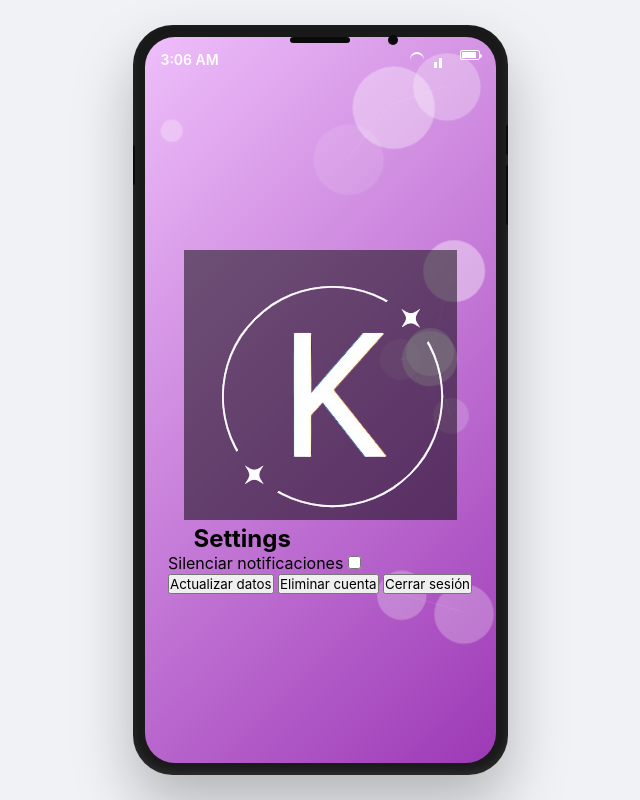
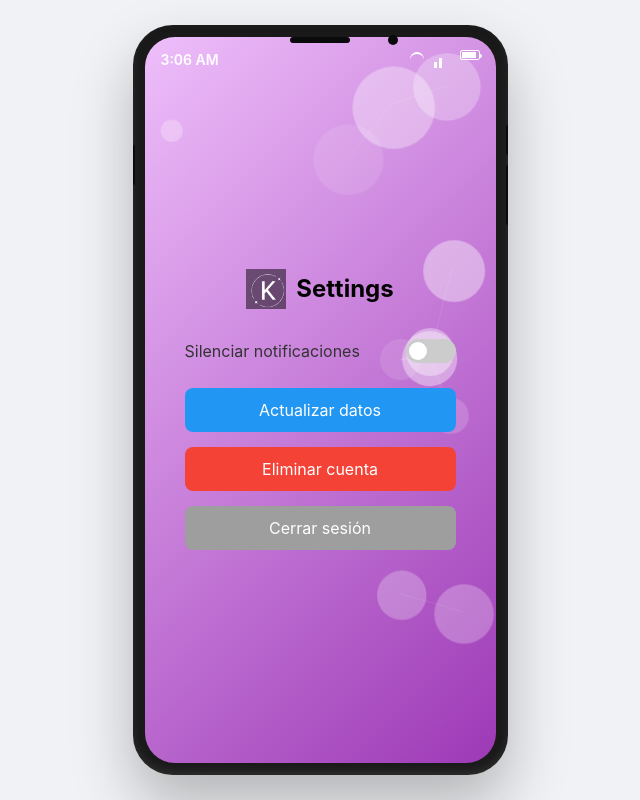
Before and after one commit to iCastro117/APP_KONECTA, a plain HTML site: page Html/settings.html in a window 1280 px wide. Shown: the whole page, without its empty margins (320-960 px from the left). Drawn offline with Linux system fonts and the light colour scheme.

Commit message:
Update index.css
pasando del fork los cambios de los estilos de settings

```diff
--- a/Css/index.css
+++ b/Css/index.css
@@ -376,3 +376,102 @@ p {
         padding: 14px 24px;
     }
 }
+/* Estilos Settings */
+.settings-header {
+    display: flex;
+    align-items: center;
+    padding: 10px 15px;
+}
+
+.settings-header img {
+    width: 40px;
+    height: auto;
+}
+
+.settings-container {
+    padding: 20px;
+}
+
+.setting-option {
+    display: flex;
+    justify-content: space-between;
+    align-items: center;
+    margin-bottom: 25px;
+}
+
+.setting-option label {
+    font-size: 16px;
+    color: #333;
+}
+
+/* Switch visual sin funcionalidad */
+.switch {
+    position: relative;
+    display: inline-block;
+    width: 50px;
+    height: 24px;
+}
+
+.switch input {
+    opacity: 0;
+    width: 0;
+    height: 0;
+}
+
+.slider {
+    position: absolute;
+    cursor: pointer;
+    top: 0;
+    left: 0;
+    right: 0;
+    bottom: 0;
+    background-color: #ccc;
+    border-radius: 34px;
+    transition: 0.4s;
+}
+
+.slider:before {
+    position: absolute;
+    content: "";
+    height: 18px;
+    width: 18px;
+    left: 3px;
+    bottom: 3px;
+    background-color: white;
+    transition: 0.4s;
+    border-radius: 50%;
+}
+
+input:checked + .slider {
+    background-color: #4caf50;
+}
+
+input:checked + .slider:before {
+    transform: translateX(26px);
+}
+
+/* Botones */
+.settings-button {
+    width: 100%;
+    padding: 12px;
+    margin-bottom: 15px;
+    font-size: 16px;
+    border: none;
+    border-radius: 8px;
+    cursor: pointer;
+}
+
+.update-btn {
+    background-color: #2196f3;
+    color: white;
+}
+
+.delete-btn {
+    background-color: #f44336;
+    color: white;
+}
+
+.logout-btn {
+    background-color: #9e9e9e;
+    color: white;
+}
```
